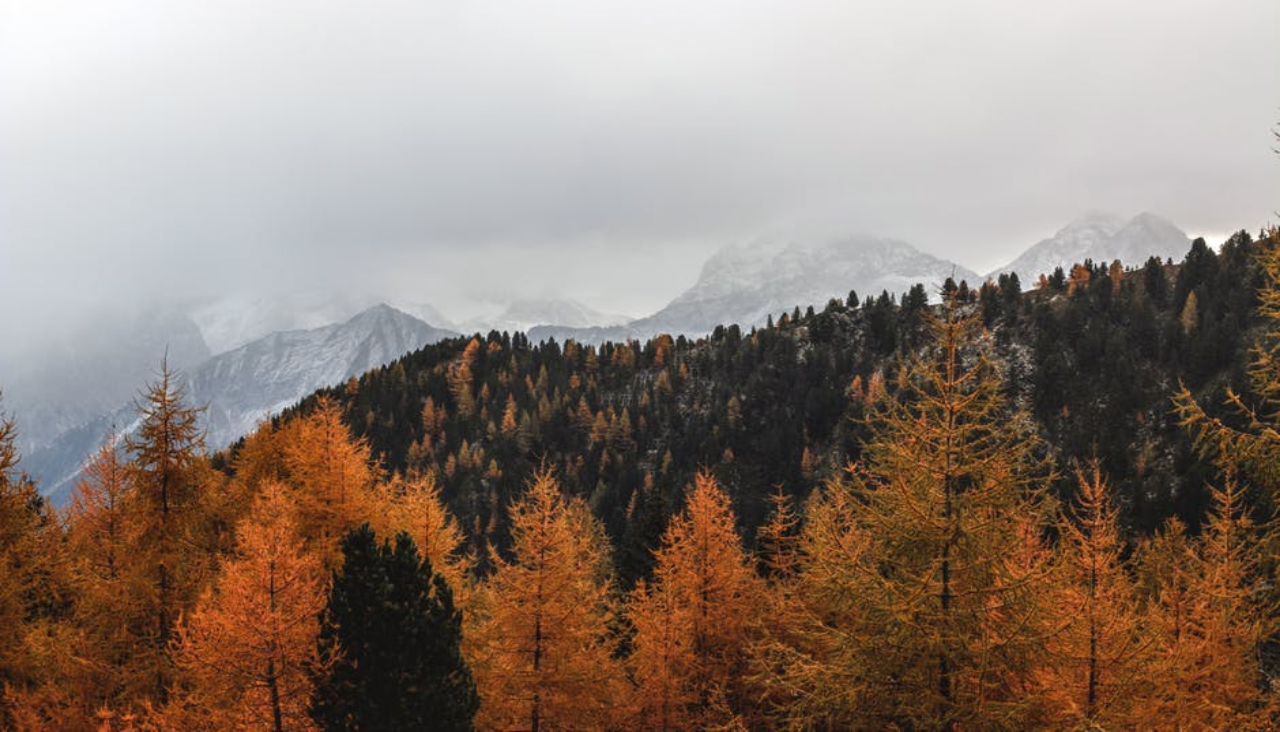
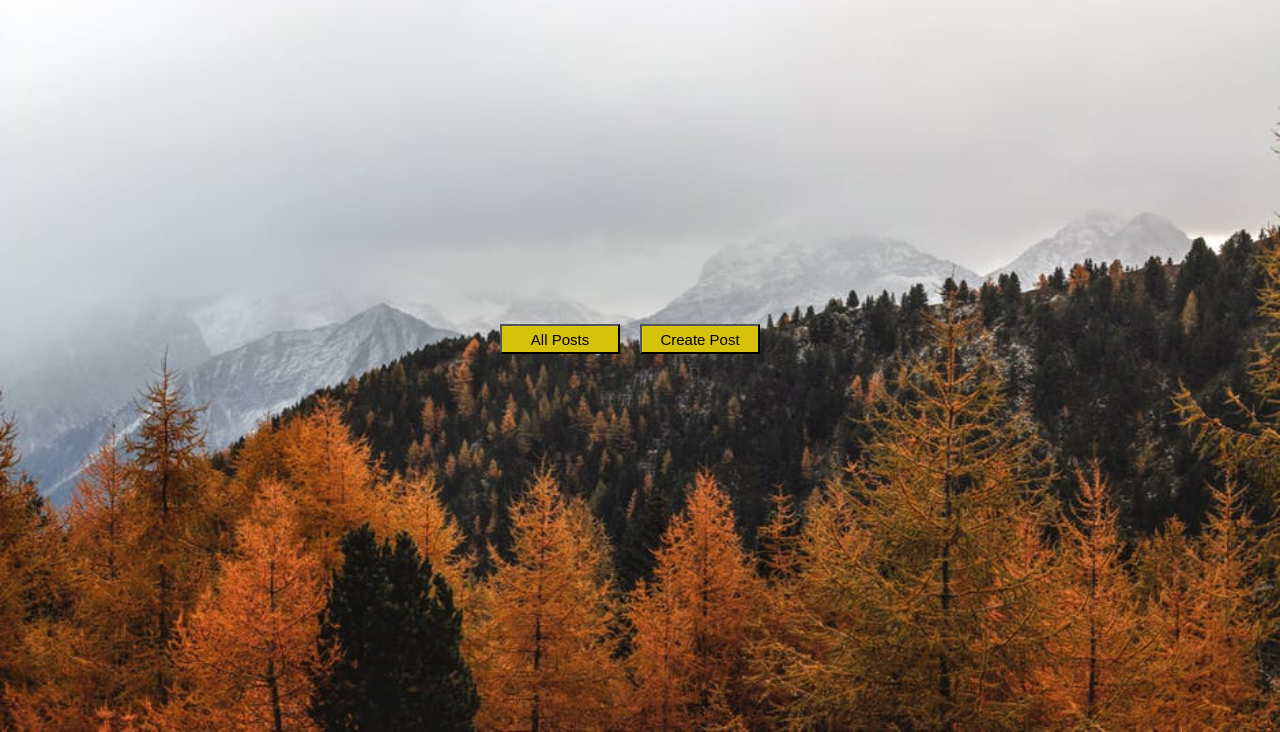
Before and after one commit to Anushritalee/Scribbler, a plain HTML site: page index.html in a window 1280 px wide. Shown: the part 68-800 px from the top of the page. Drawn offline with Linux system fonts and the light colour scheme; a web font is replaced by a local one.

Commit message:
Update index.html

```diff
--- a/index.html
+++ b/index.html
@@ -73,6 +73,10 @@
         </div>
         </header>
 
+     <div class="posts">
+        <!-- Two buttons in between screen.-->
+        <button class="posts-buttons" onclick="window.location.href='./html/postslist.html';">All Posts</button>
+        <button id="posts-create-post" class="posts-buttons">Create Post</button>
 <script src="./scripts/common.js">
     </script>
     <script src="./scripts/index.js">
```
